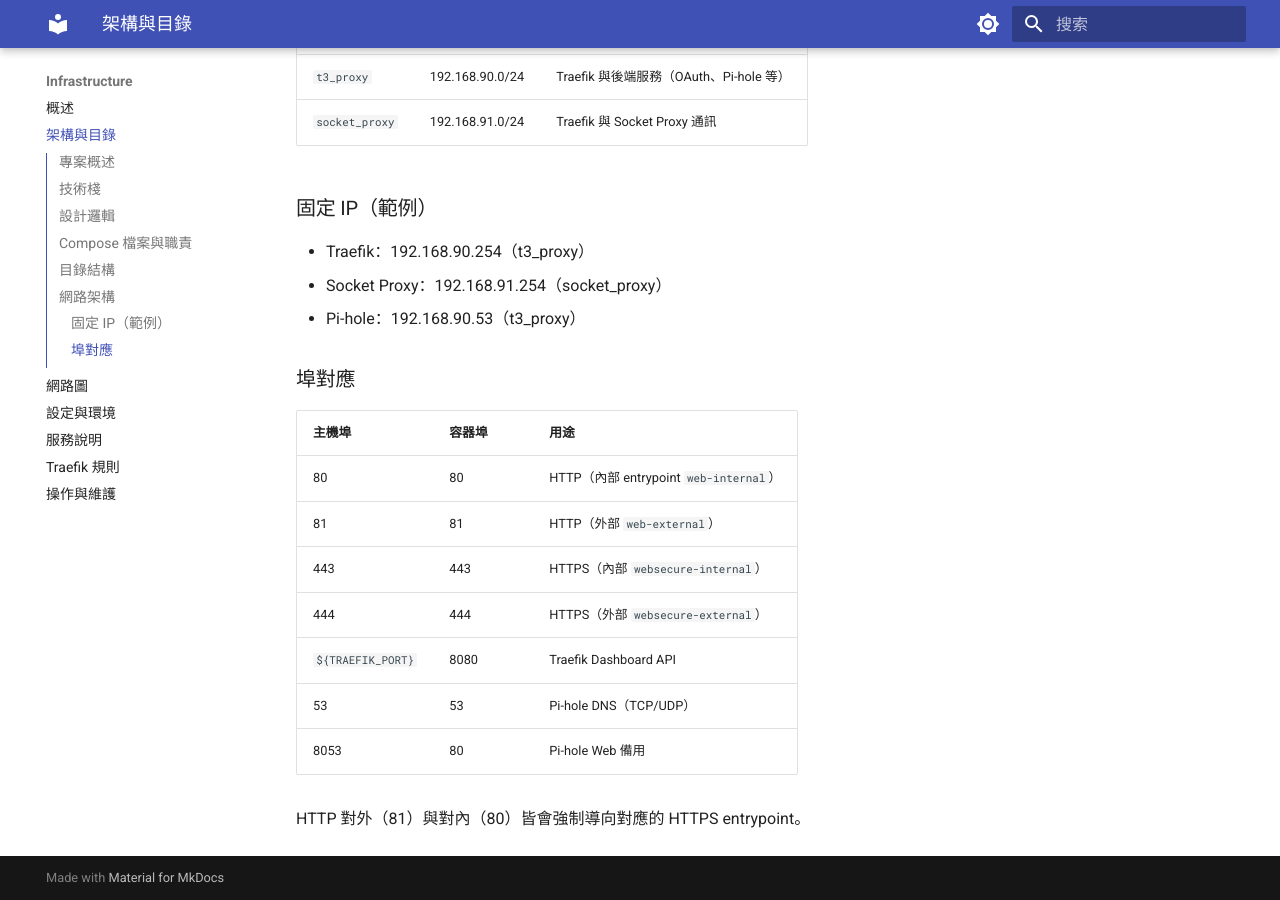
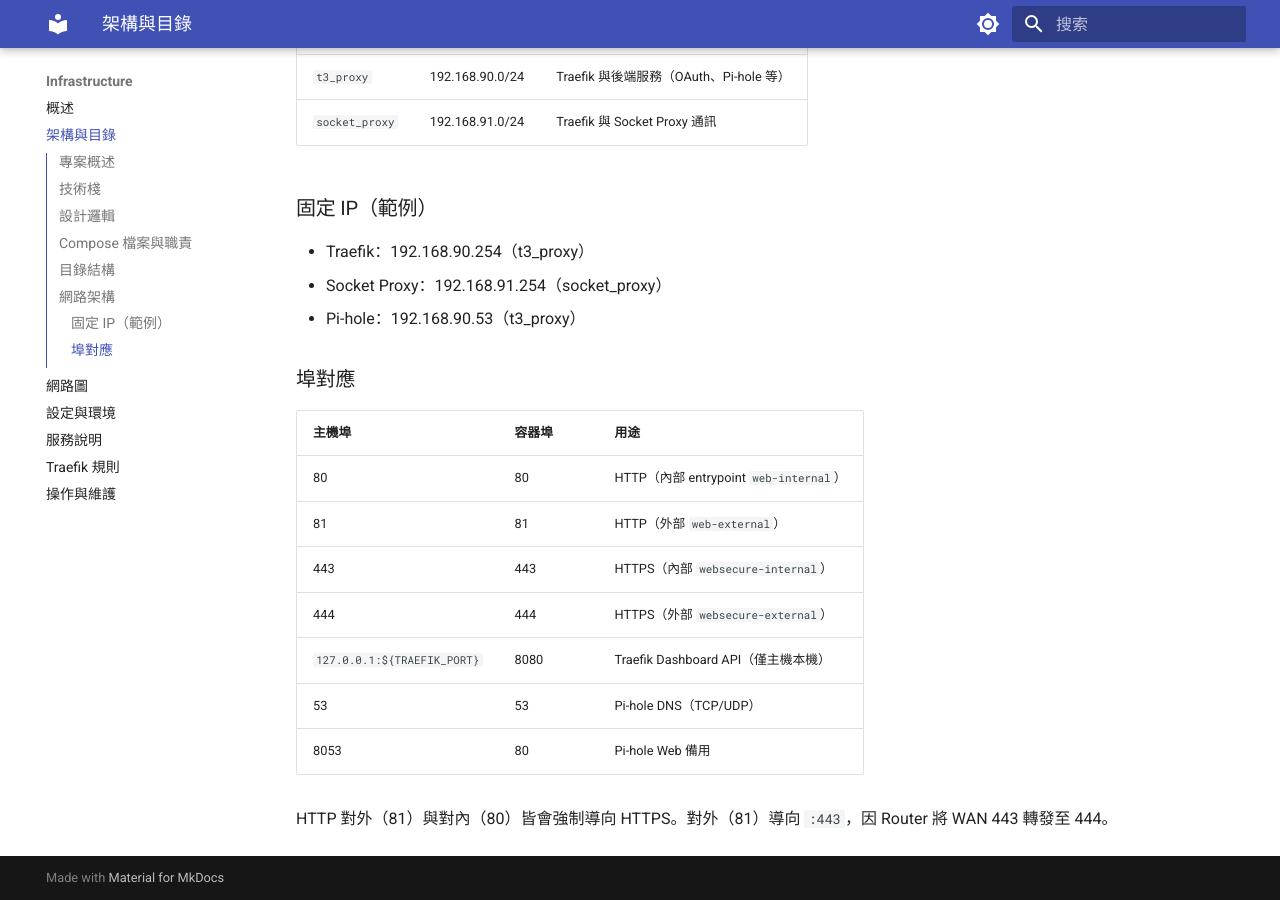
Before and after one commit to novis10813/home-server-setup, an MkDocs documentation site: the page built from docs/infrastructure/architecture.md, in a window 1280 px wide and 900 px high, scrolled down 2583 px. Built offline with MkDocs 1.6.1 and Material for MkDocs 9.7.7, drawn with Linux system fonts in a browser that asks for light colours.

Commit message:
fix(infrastructure): harden traefik/socket-proxy exposure and fix external HTTP redirect
- bind Traefik insecure API to 127.0.0.1 only
- disable Minecraft port mappings in traefik (server not running)
- redirect web-external to :443 since router forwards WAN 443 -> 444
- tighten socket-proxy: POST/IMAGES/SERVICES/TASKS/VOLUMES = 0
- update AGENTS.md and docs accordingly

```diff
--- a/docs/infrastructure/architecture.md
+++ b/docs/infrastructure/architecture.md
@@ -112,8 +112,8 @@
 | 81 | 81 | HTTP（外部 `web-external`） |
 | 443 | 443 | HTTPS（內部 `websecure-internal`） |
 | 444 | 444 | HTTPS（外部 `websecure-external`） |
-| `${TRAEFIK_PORT}` | 8080 | Traefik Dashboard API |
+| `127.0.0.1:${TRAEFIK_PORT}` | 8080 | Traefik Dashboard API（僅主機本機） |
 | 53 | 53 | Pi-hole DNS（TCP/UDP） |
 | 8053 | 80 | Pi-hole Web 備用 |
 
-HTTP 對外（81）與對內（80）皆會強制導向對應的 HTTPS entrypoint。
+HTTP 對外（81）與對內（80）皆會強制導向 HTTPS。對外（81）導向 `:443`，因 Router 將 WAN 443 轉發至 444。
```
Also changed, not shown: AGENTS.md (+3 -3 lines), docs/app/minecraft.md (+2 -0 lines), docs/infrastructure/configuration.md (+1 -1 lines), docs/infrastructure/operations.md (+1 -1 lines), 2 other files.
